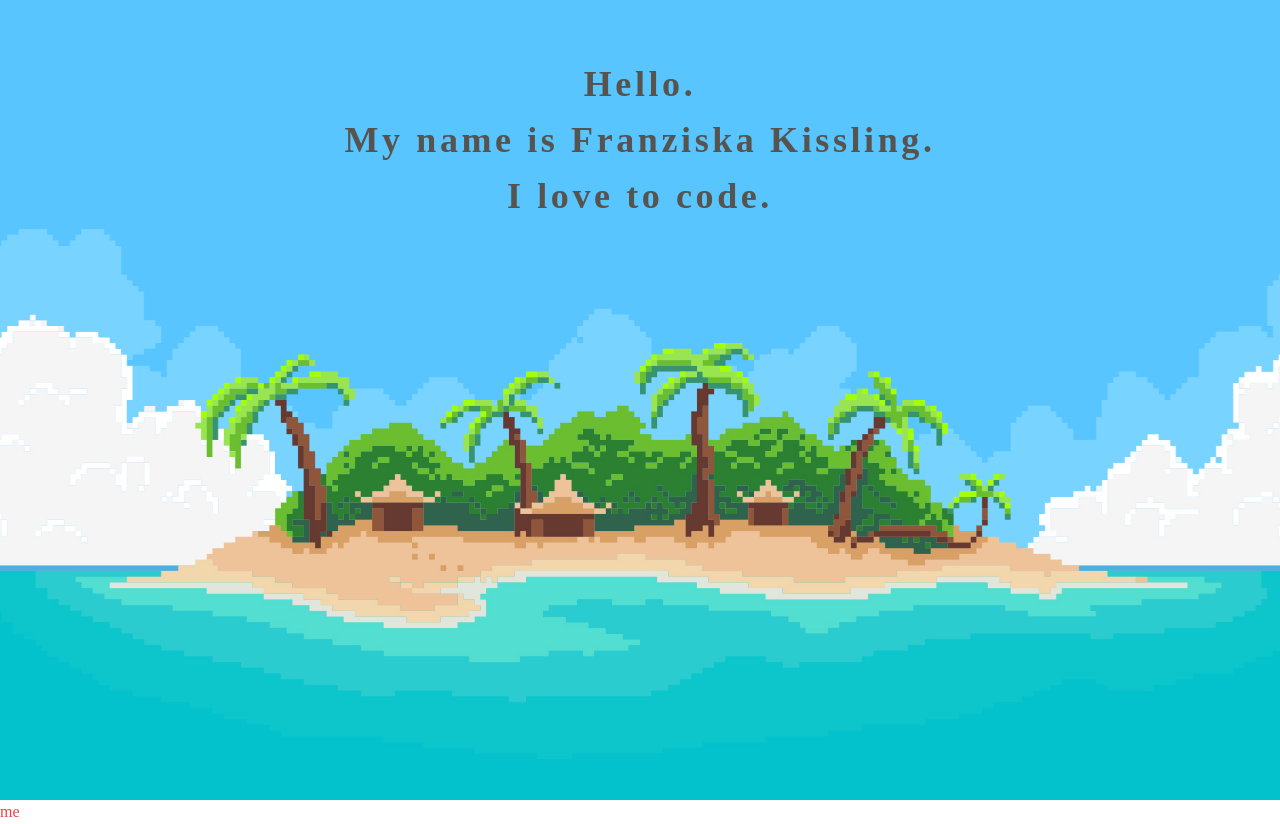
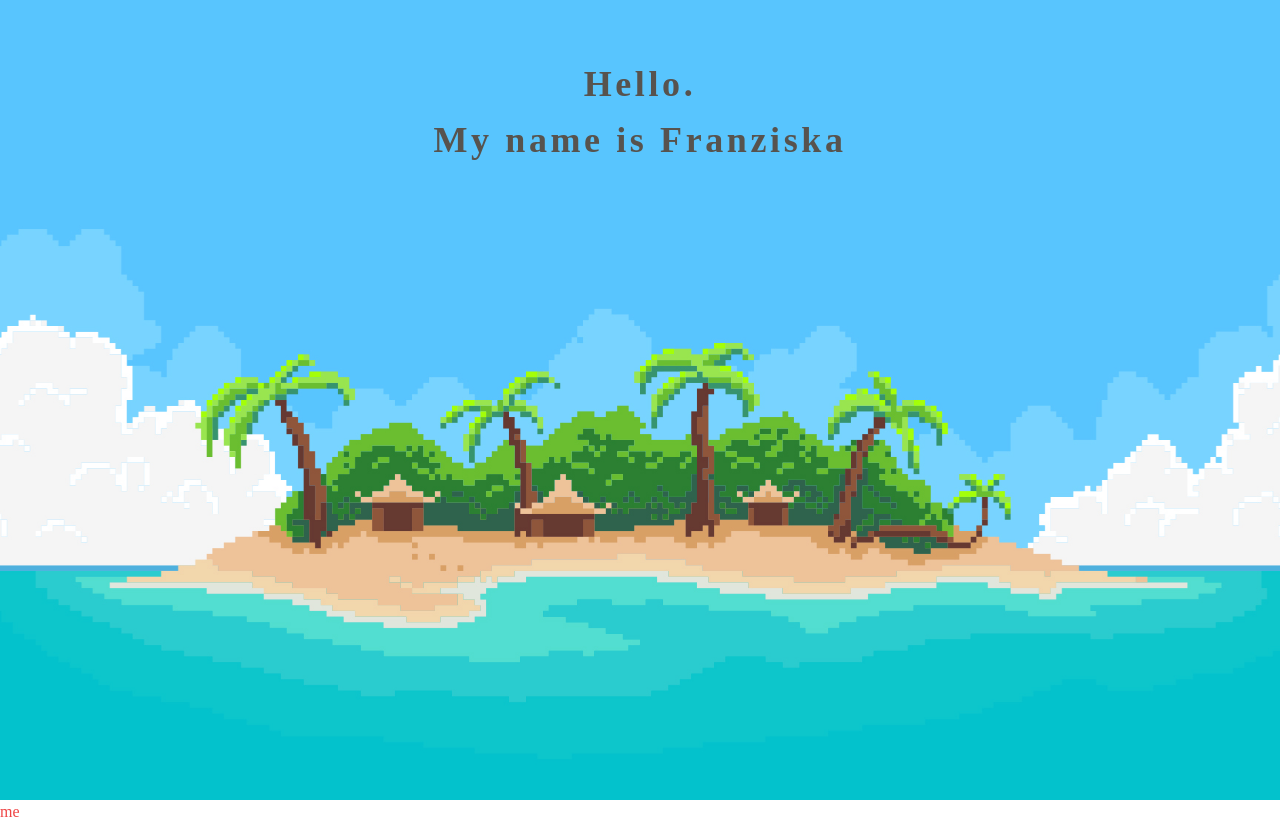
Before and after one commit to FrankieSlinn/frankissling, a React (Create React App) app: page /#/ in a window 1280 px wide. Built offline with nearby package versions, Linux system fonts and the light colour scheme.

Commit message:
text appears typed

```diff
--- a/src/Components/Homepage/Homepage.js
+++ b/src/Components/Homepage/Homepage.js
@@ -9,6 +9,8 @@ export default function Homepage() {
 
   const [cursorVisible, setCursorVisible] = useState(true);
   const [introVisible, setIntroVisible] = useState(false);
+  const introText = "Hello.\nMy name is Franziska Kissling.\nI love to code.";
+  const [typedText, setTypedText] = useState('');
 
   useEffect(() => {
     // Animation for cursor effect
@@ -21,6 +23,7 @@ export default function Homepage() {
       setCursorVisible(false);
       setIntroVisible(true);
       clearInterval(cursorAnimationInterval); // Clear the cursor animation interval
+      startTyping();
     }, 3500);
 
     return () => {
@@ -29,6 +32,18 @@ export default function Homepage() {
     };
   }, []);
 
+  const startTyping = () => {
+    let currentIndex = 0;
+    const typingInterval = setInterval(() => {
+      if (currentIndex <= introText.length) {
+        setTypedText(introText.slice(0, currentIndex));
+        currentIndex++;
+      } else {
+        clearInterval(typingInterval);
+      }
+    }, 70); // Adjust typing speed here
+  };
+
   // Cursor display style
   const cursorStyle = {
     display: cursorVisible ? 'inline-block' : 'none'
@@ -36,18 +51,21 @@ export default function Homepage() {
 
   // Intro display style
   const introStyle = {
-    display: introVisible ? 'inline-block' : 'none'
+    display: introVisible ? 'block' : 'none'
   };
 
   return (
     <div className="h-screen flex items-center justify-center bg-cover bg-center bg-no-repeat" style={{ backgroundImage: `url(${island})` }}>
       <p id="intro" className="tracking-widest font-handjet font-bold absolute top-14 text-4xl text-center leading-[3.5rem]">
         <span id="cursor" style={cursorStyle} className="before:w-3 before:h-6 before:bg-stone-600 before:inline-block animate-cursorAnimation"></span>
-        {introVisible && (
-          <span>
-            Hello.<br />My name is Franziska Kissling.<br />I love to code.
-          </span>
-        )}
+        <span style={introStyle} className="intro-text">
+          {typedText.split('\n').map((line, index) => (
+            <React.Fragment key={index}>
+              {line}
+              <br />
+            </React.Fragment>
+          ))}
+        </span>
       </p>
     </div>
   );
```
